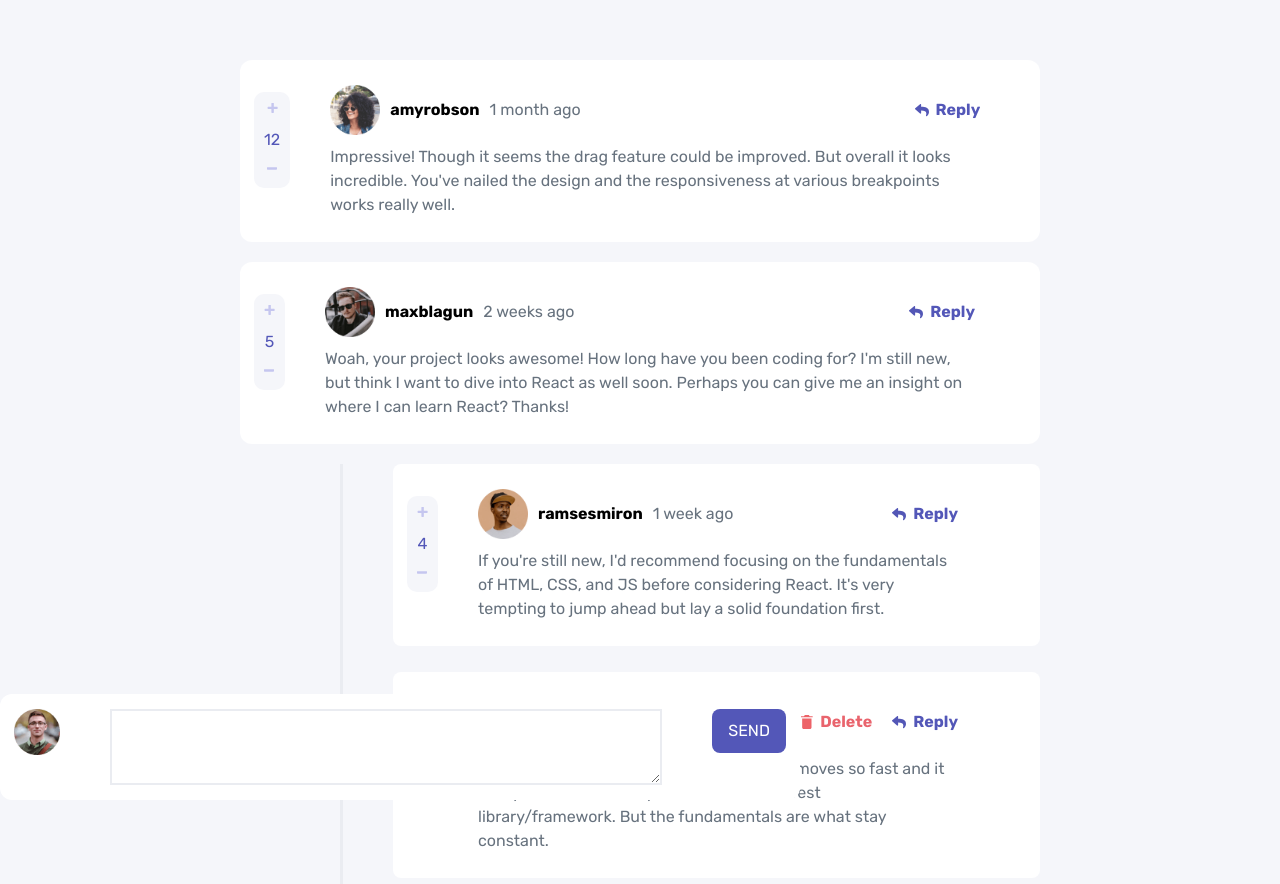
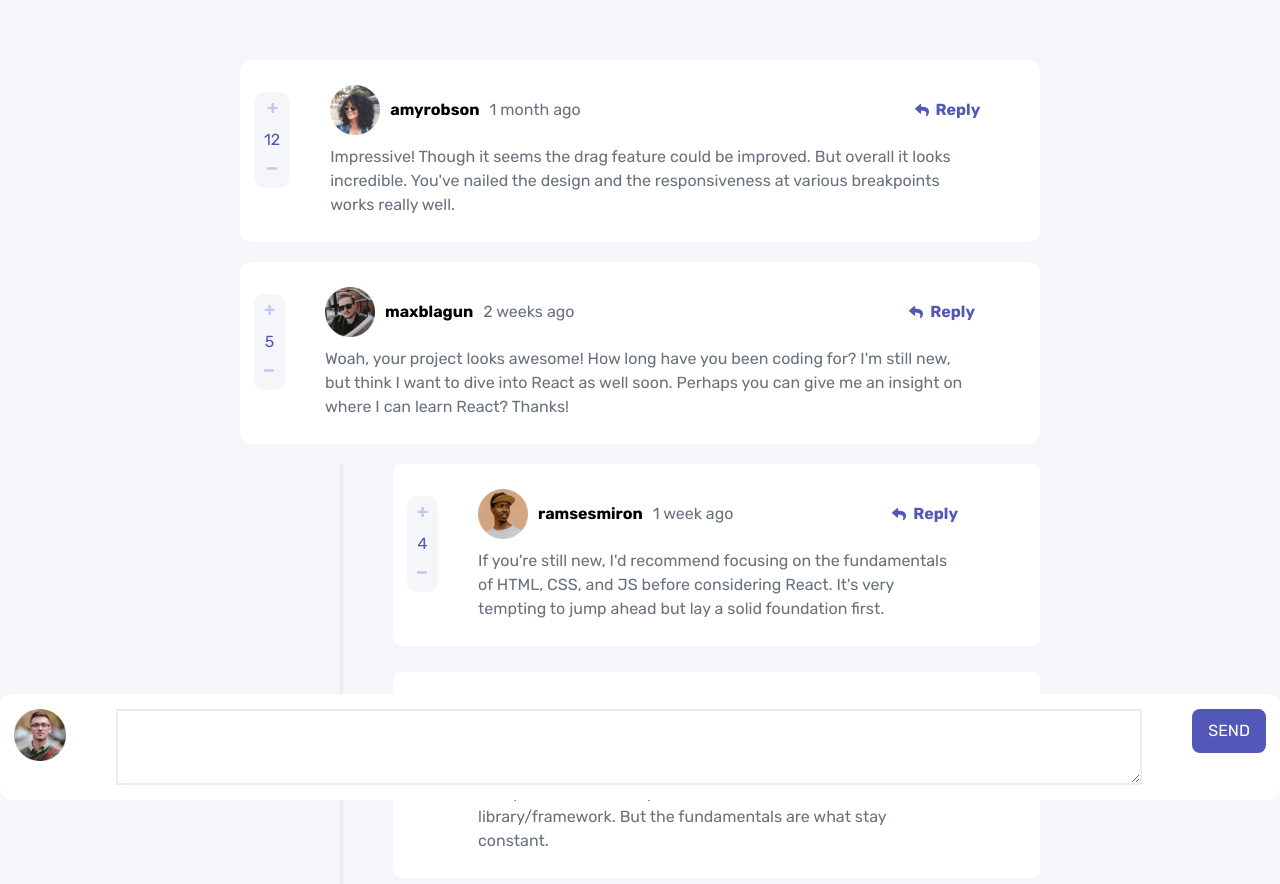
Before and after one commit to Pauleye12/comment-app, a React (Vite) app: page / in a window 1280 px wide. Shown: the top 884 px of the page. Built offline with nearby package versions, Linux system fonts and the light colour scheme; the HTML template or start-up script is replaced by a standard one.

Commit message:
fixed full screen comment box

```diff
--- a/src/components/CurrentUser.jsx
+++ b/src/components/CurrentUser.jsx
@@ -21,7 +21,7 @@ function CurrentUser(props) {
   };
 
   return (
-    <div className=" fixed bottom-0 left-0 w-full ">
+    <div className=" fixed bottom-0 left-0 w-screen  ">
       <Form onSubmit={save} buttonText="SEND" />
     </div>
   );
--- a/src/components/Form.jsx
+++ b/src/components/Form.jsx
@@ -21,7 +21,7 @@ export default function Form({ onSubmit, buttonText = "Reply" }) {
   return (
     <form
       onSubmit={onFormSubmmit}
-      className="flex flex-col md:flex-row md:gap-[50px] gap-[30px] justify-between items-start px-[14px] py-[15px] max-w-[800px] w-full bg-white rounded-[12px] mt-1.5"
+      className="flex flex-col md:flex-row md:gap-[50px] gap-[30px] justify-between items-start px-[14px] py-[15px]  w-full bg-white rounded-[12px] mt-1.5"
     >
       <div className=" order-last md:order-first flex justify-between items-center max-md:w-full">
         <img src={image.png} alt="" className="max-md:w-[50px] md:w-[64px] " />
--- a/src/output.css
+++ b/src/output.css
@@ -576,6 +576,10 @@ video {
   width: 50px;
 }
 
+.w-screen {
+  width: 100vw;
+}
+
 .max-w-\[670px\] {
   max-width: 670px;
 }
```
